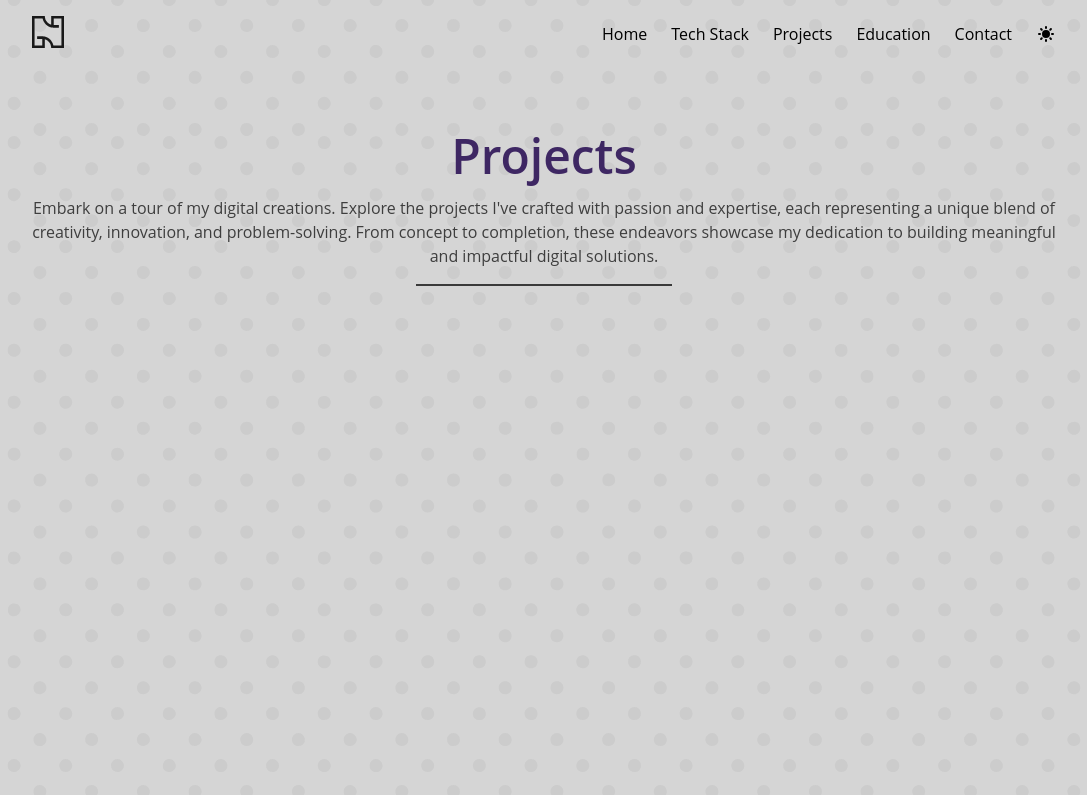
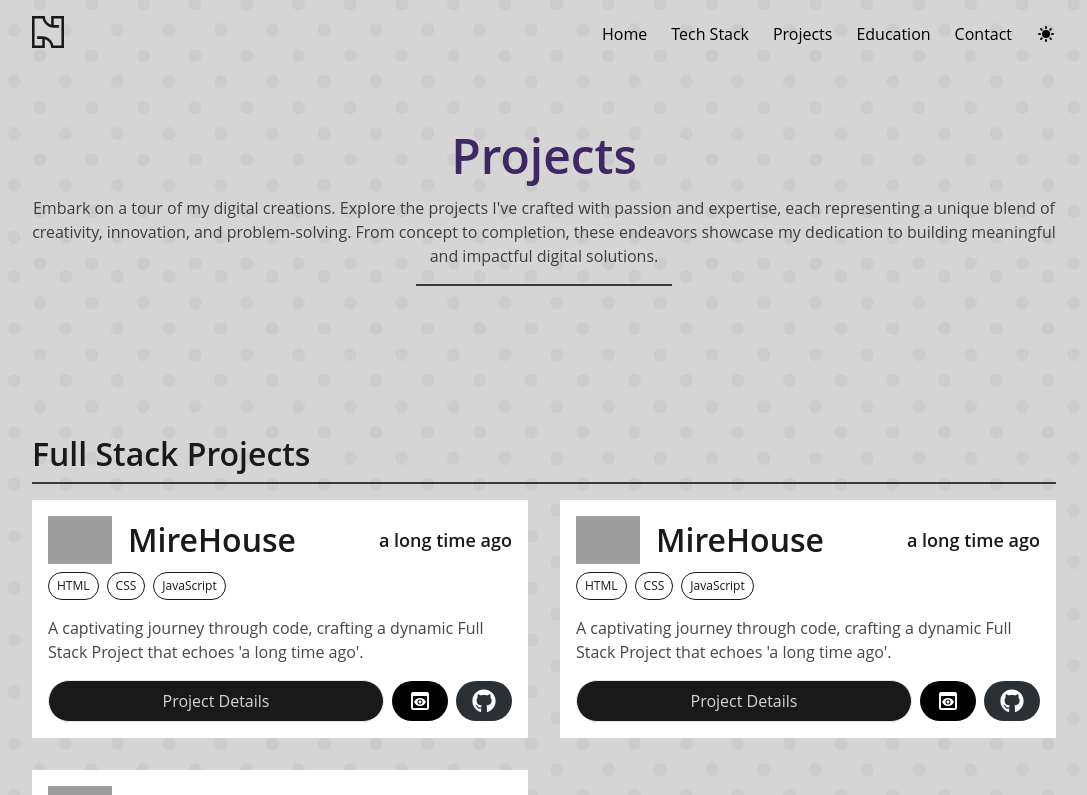
Before and after one commit to najmulhc/najmulhc-portfolio, a Next.js app: page /projects in a window 1280 px wide. Shown: the top 795 px of the page, without its empty margins (96-1183 px from the left). Built offline with nearby package versions, Linux system fonts and the light colour scheme; grey boxes are pictures that could not be loaded.

Commit message:
card for project is done

```diff
--- a/src/app/components/Buttons/button.jsx
+++ b/src/app/components/Buttons/button.jsx
@@ -5,9 +5,7 @@ import { useRouter } from "next/navigation";
 
 const Button = ({ children, onclick, type, classname, link }) => {
   const router = useRouter();
-  const sendToLink = () => {
-    router.forward(link)
-  }
+
   if (!link) {
     return (
       <button
@@ -20,7 +18,7 @@ const Button = ({ children, onclick, type, classname, link }) => {
     );
   } else {
     return (
-      <Link href={link} onClick={sendToLink} className={`${classname} button`}   >
+      <Link href={link}   target="_blank" className={`${classname} `}   >
         {children}
       </Link>
     );
--- a/src/app/components/Cards/ProjectCard.jsx
+++ b/src/app/components/Cards/ProjectCard.jsx
@@ -19,7 +19,7 @@ const ProjectCard = ({project}) => {
         <P>
         {description}
         </P>
-        <Button link={link} classname="w-full mt-[18px] bg-red-700">Project Detail</Button>
+        <Button link={link} classname="button w-full mt-2">Project Detail</Button>
       </CardInner>
     </Card>
   );
--- /dev/null
+++ b/src/app/components/Pages/Projects/FeatureBadge.jsx
@@ -0,0 +1,5 @@
+const FeatureBadge = ({children}) => {
+  return <p className="">{children}</p>;
+};
+
+export default FeatureBadge;
--- /dev/null
+++ b/src/app/components/Pages/Projects/ProjectPageCard.jsx
@@ -0,0 +1,58 @@
+import Card, { CardInner } from "../../Cards/Card";
+import { Badge, H2, H4, P } from "../../Typography/Typography";
+import Button from "../../Buttons/button";
+import { MdPreview } from "react-icons/md";
+import { FaGithub } from "react-icons/fa";
+import Image from "next/image";
+
+const ProjectPageCard = () => {
+  const project = {
+    name: "MireHouse",
+    time: "a long time ago",
+    type: "Full Stack Project",
+    link: "https://www.google.com",
+    repo: "https://www.github.com/najmulhc/najmulhc-portfolio",
+    logo: "https://upload.wikimedia.org/wikipedia/commons/e/e9/Notion-logo.svg",
+    image: "https://placehold.co/1600x900.png",
+    description:
+      "A captivating journey through code, crafting a dynamic Full Stack Project that echoes 'a long time ago'.",
+    techstack: ["HTML", "CSS", "JavaScript"],
+  };
+  return (
+    <Card>
+      <CardInner>
+        <div className="flex justify-start gap-4 items-end">
+          <Image src={project.logo} alt={project.name} width={64} height={64} />
+          <div className="flex justify-between items-center w-full">
+            <H2>{project.name}</H2>
+            <H4>{project.time}</H4>
+          </div>
+        </div>
+        <div className="flex flex-wrap gap-2 mt-2">
+          {project.techstack.map((tech) => (
+            <Badge key={tech}>{tech}</Badge>
+          ))}
+        </div>
+        <P classname="my-4">{project.description}</P>
+        <div className="flex justify-between items-center gap-2">
+          <Button classname="w-full">Project Details</Button>
+          <Button
+            link={project.link}
+            classname="text-2xl py-2 px-4 rounded-full bg-black text-white dark:bg-white dark:text-black"
+          >
+            <MdPreview />
+          </Button>
+          <Button
+            classname="text-2xl py-2 px-4 rounded-full bg-[#2b3035] text-[#fafbfc] dark:bg-[#fafbfc] dark:text-[#2b3035]"
+            link={project.repo}
+          >
+            {" "}
+            <FaGithub />{" "}
+          </Button>
+        </div>
+      </CardInner>
+    </Card>
+  );
+};
+
+export default ProjectPageCard;
--- a/src/app/projects/page.jsx
+++ b/src/app/projects/page.jsx
@@ -1,4 +1,7 @@
-import PageTitle from '../components/PageTitle/PageTitle'
+import PageTitle from "../components/PageTitle/PageTitle";
+import Section from "../components/Section/Section";
+import ProjectPageCard from '../components/Pages/Projects/ProjectPageCard'
+
 const page = () => {
   return (
     <main className="mx-[128px] min-h-screen">
@@ -6,6 +9,13 @@ const page = () => {
         pageName="Projects"
         description="Embark on a tour of my digital creations. Explore the projects I've crafted with passion and expertise, each representing a unique blend of creativity, innovation, and problem-solving. From concept to completion, these endeavors showcase my dedication to building meaningful and impactful digital solutions."
       />
+      <Section title="Full Stack Projects">
+        <div className="grid grid-cols-2 gap-8">
+          <ProjectPageCard />
+          <ProjectPageCard />
+          <ProjectPageCard />
+        </div>
+      </Section>
     </main>
   );
 };
```
